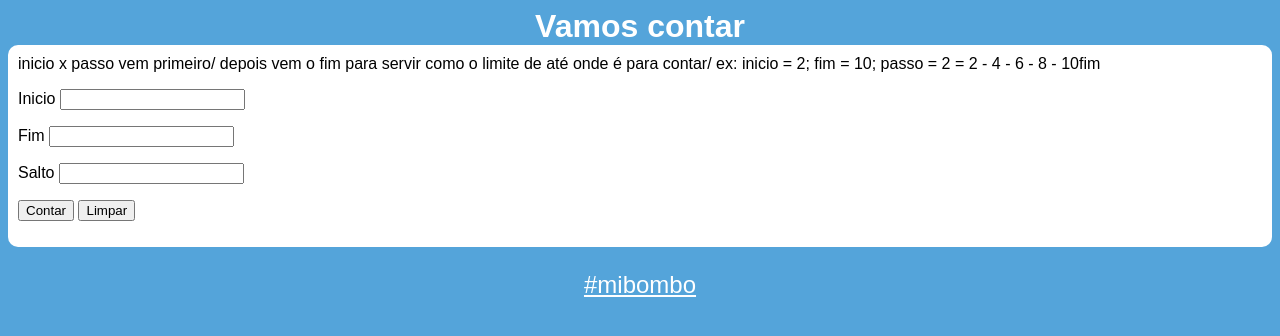
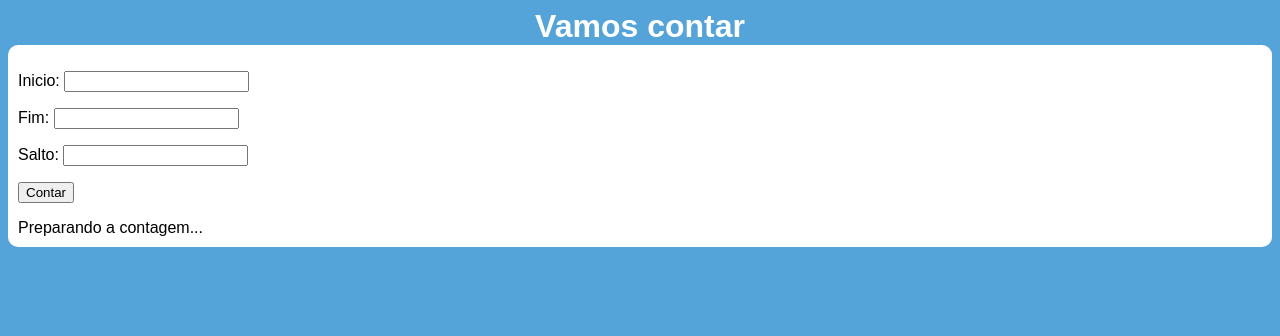
Before and after one commit to Arthurlopes109/javascript-nodejs, a plain HTML site: page exercicios em js/contagem de passos/index.html in a window 1280 px wide. Drawn offline with Linux system fonts and the light colour scheme.

Commit message:
tudo errado

```diff
--- a/exercicios em js/contagem de passos/index.html
+++ b/exercicios em js/contagem de passos/index.html
@@ -11,29 +11,15 @@
         <h1>Vamos contar</h1>
     </header>
         <section>
-            <div id="teste">inicio x passo vem primeiro/ depois vem o fim para servir como o limite de até onde é para contar/ ex: inicio = 2; fim = 10; passo = 2 = 2 - 4 - 6 - 8 - 10fim
-                <p>
-                    Inicio <input type="number" name="n1" id="n1" required>
-                </p>
-                 <p>
-                    Fim <input type="number" name="n2" id="n2" required>
-                </p>
-                <p>
-                  Salto <input type="number" name="pulo" id="pulo" required>
-                </p>
-                <p>
-                    <input type="submit" value="Contar" onclick="start()">
-                    <input type="reset" value="Limpar">
-                </p>
+            <div id="começo">
+                <p>Inicio: <input type="number" name="inicio" id="inicio"></p>
+                <p>Fim: <input type="number" name="fim" id="fim"></p>
+                <p>Salto: <input type="number" name="salto" id="salto"></p>
+                <p><input type="button" value="Contar" onclick="contar()"></p>
             </div>
-            <div id="resultado">
-
-
+            <div id="resp">
+                Preparando a contagem...
             </div>
         </section>
-    <footer>
-        <p>#mibombo</p>
-    </footer>
-    <script src="script.js"></script>
 </body>
 </html>
--- a/exercicios em js/contagem de passos/script.js
+++ b/exercicios em js/contagem de passos/script.js
@@ -1,18 +1,12 @@
-function start(){
-    var inicio = Number(document.getElementsByName('n1')[0].value)
-    var fim = Number(document.getElementsByName('n2')[0].value)
-    var salto = Number(document.getElementsByName('pulo')[0].value)
-    var resp = document.getElementById('resultado')
+function contar() {
+    const inicio = document.getElementById('inicio')
+    const fim = document.getElementById('fim')
+    const salto = document.getElementById('salto')
+    const res = document.getElementById('resp')
 
-    resp.innerHTML ='Contando: <br>'
-
-    if(salto <= 0) {
-        alert('O salto tem que ser maior que 0')
+    if (inicio.value.length == 0 || fim.value.length == 0 || salto.value.length == 0){
+        alert('[erro]')
+    } else {
+        alert('ok')
     }
-
-    for(var c = inicio; c <= fim; c += salto) {
-        resp.innerHTML += `${c} 👉`
-    }
-
-    resp.innerHTML += `🏁`
 }
```
